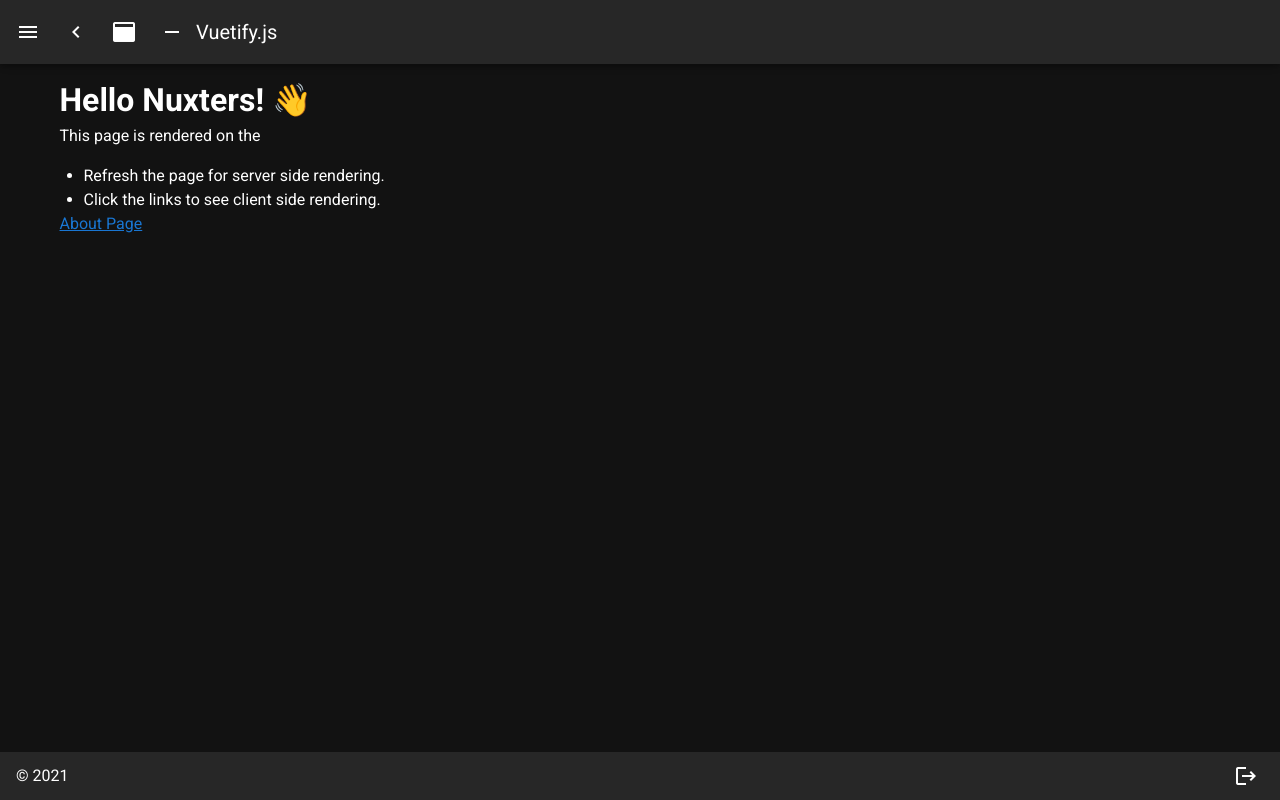
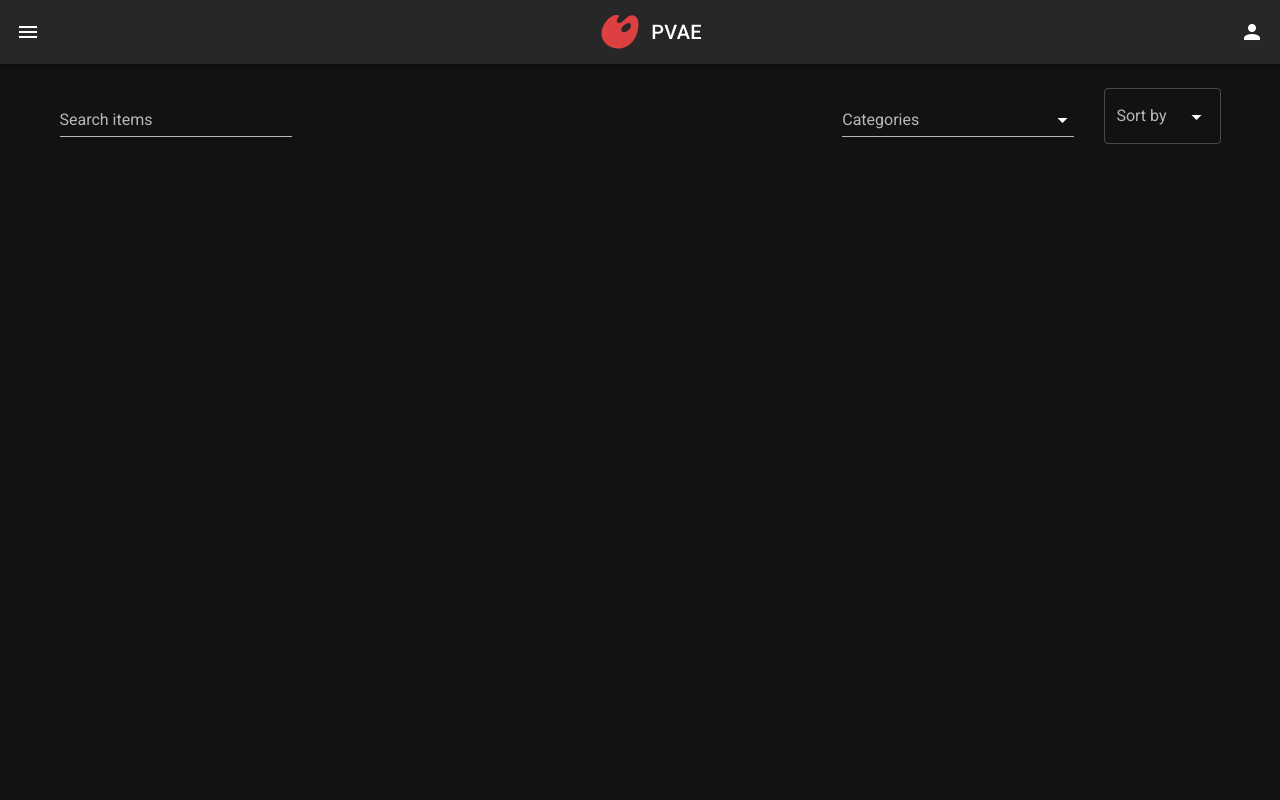
Before and after one commit to Ynov-Web-Mobile-auction/NuxtJS-Front, a Nuxt app: page / in a window 1280 px wide. Built offline with nearby package versions, Linux system fonts and the light colour scheme.

Commit message:
navbar + search in progress

```diff
--- a/layouts/default.vue
+++ b/layouts/default.vue
@@ -2,24 +2,15 @@
   <v-app dark>
     <v-navigation-drawer
       v-model="drawer"
-      :mini-variant="miniVariant"
       :clipped="clipped"
+      temporary
       fixed
       app
     >
     <v-list>
-        <v-list-item
-          v-for="(item, i) in items"
-          :key="i"
-          :to="item.to"
-          router
-          exact
-        >
-          <v-list-item-action>
-            <v-icon>{{ item.icon }}</v-icon>
-          </v-list-item-action>
+        <v-list-item>
           <v-list-item-content>
-            <v-list-item-title v-text="item.title"/>
+            <v-list-item-title>test</v-list-item-title>
           </v-list-item-content>
         </v-list-item>
       </v-list>
@@ -30,85 +21,61 @@
       app
     >
     <v-app-bar-nav-icon @click.stop="drawer = !drawer"/>
-      <v-btn
-        icon
-        @click.stop="miniVariant = !miniVariant"
+    <v-spacer></v-spacer>
+    <NuxtLink to="/" class="logo">
+        <v-avatar>
+        <img
+            src="../assets/img/logo.svg"
+            alt="John"
         >
-        <v-icon>mdi-{{ `chevron-${miniVariant ? 'right' : 'left'}` }}</v-icon>
+        </v-avatar>
+        <v-toolbar-title class="title" v-text="title"/>
+    </NuxtLink>
+    <v-spacer></v-spacer>
+    <v-btn icon to="/profil">
+        <v-icon class="icon _account">mdi-account</v-icon>
     </v-btn>
-      <v-btn
-        icon
-        @click.stop="clipped = !clipped"
-      >
-        <v-icon>mdi-application</v-icon>
-      </v-btn>
-      <v-btn
-        icon
-        @click.stop="fixed = !fixed"
-      >
-        <v-icon>mdi-minus</v-icon>
-      </v-btn>
-      <v-toolbar-title v-text="title"/>
+
     </v-app-bar>
     <v-main>
         <v-container>
             <nuxt/>
         </v-container>
     </v-main>
-    <v-footer
-      :absolute="!fixed"
-      app
-    >
-      <span>&copy; {{ new Date().getFullYear() }}</span>
-      <v-spacer></v-spacer>
-      <v-btn
-        icon
-        @click="logout"
-      >
-        <v-icon>mdi-logout</v-icon>
-      </v-btn>
-    </v-footer>
+
   </v-app>
 </template>
-
 <script>
 export default {
     data() {
         return {
             clipped: false,
             drawer: false,
-      fixed: false,
-      items: [
-        {
-          icon: 'mdi-apps',
-          title: 'Welcome',
-          to: '/'
-        },
-        {
-          icon: 'mdi-profil',
-          title: 'Profil',
-          to: '/profil'
-        },
-      ],
-      miniVariant: false,
-      right: true,
-      rightDrawer: false,
-      title: 'Vuetify.js'
+            title: 'PVAE'
         }
     },
-
-  methods: {
-    async logout() {
-      try {
-        await this.$auth.logout().then(() => {
-          this.$router.push({
-            path: '/login'
-          });
-        });
-      } catch (e) {
-        console.log(e);
+}
+</script>
+<style lang="scss">
+    .logo {
+        display: flex;
+        .v-avatar {
+            margin: 0 5px 0 20px;
+        }
+        .title {
+            align-items: center;
+            display: flex;
         }
     }
+    .v-icon {
+        &._account {
+            // font-size: 30px;
         }
     }
-</script>
+
+
+    .nuxt-link-active {
+        color: inherit !important;
+        text-decoration: none;
+    }
+</style>
--- /dev/null
+++ b/layouts/defaultold.vue
@@ -0,0 +1,114 @@
+<template>
+  <v-app dark>
+    <v-navigation-drawer
+      v-model="drawer"
+      :mini-variant="miniVariant"
+      :clipped="clipped"
+      fixed
+      app
+    >
+      <v-list>
+        <v-list-item
+          v-for="(item, i) in items"
+          :key="i"
+          :to="item.to"
+          router
+          exact
+        >
+          <v-list-item-action>
+            <v-icon>{{ item.icon }}</v-icon>
+          </v-list-item-action>
+          <v-list-item-content>
+            <v-list-item-title v-text="item.title"/>
+          </v-list-item-content>
+        </v-list-item>
+      </v-list>
+    </v-navigation-drawer>
+    <v-app-bar
+      :clipped-left="clipped"
+      fixed
+      app
+    >
+      <v-app-bar-nav-icon @click.stop="drawer = !drawer"/>
+      <v-btn
+        icon
+        @click.stop="miniVariant = !miniVariant"
+      >
+        <v-icon>mdi-{{ `chevron-${miniVariant ? 'right' : 'left'}` }}</v-icon>
+      </v-btn>
+      <v-btn
+        icon
+        @click.stop="clipped = !clipped"
+      >
+        <v-icon>mdi-application</v-icon>
+      </v-btn>
+      <v-btn
+        icon
+        @click.stop="fixed = !fixed"
+      >
+        <v-icon>mdi-minus</v-icon>
+      </v-btn>
+      <v-toolbar-title v-text="title"/>
+    </v-app-bar>
+    <v-main>
+      <v-container>
+        <nuxt/>
+      </v-container>
+    </v-main>
+    <v-footer
+      :absolute="!fixed"
+      app
+    >
+      <span>&copy; {{ new Date().getFullYear() }}</span>
+      <v-spacer></v-spacer>
+      <v-btn
+        icon
+        @click="logout"
+      >
+        <v-icon>mdi-logout</v-icon>
+      </v-btn>
+    </v-footer>
+  </v-app>
+</template>
+
+<script>
+export default {
+  data() {
+    return {
+      clipped: false,
+      drawer: false,
+      fixed: false,
+      items: [
+        {
+          icon: 'mdi-apps',
+          title: 'Welcome',
+          to: '/'
+        },
+        {
+          icon: 'mdi-profil',
+          title: 'Profil',
+          to: '/profil'
+        },
+      ],
+      miniVariant: false,
+      right: true,
+      rightDrawer: false,
+      title: 'Vuetify.js'
+    }
+  },
+
+  methods: {
+    async logout() {
+      try {
+        await this.$auth.logout().then(() => {
+          this.$router.push({
+            path: '/login'
+          });
+        });
+      } catch (e) {
+        console.log(e);
+      }
+    }
+  }
+}
+</script>
--- a/nuxt.config.js
+++ b/nuxt.config.js
@@ -77,9 +77,9 @@ export default {
         }
     },
 
-    router: {
-        middleware: ['auth']
-    },
+    // router: {
+    //     middleware: ['auth']
+    // },
 
     // Vuetify module configuration: https://go.nuxtjs.dev/config-vuetify
     vuetify: {
--- a/pages/index.vue
+++ b/pages/index.vue
@@ -1,27 +1,79 @@
 <template>
-  <div>
-    <h1>Hello Nuxters! 👋</h1>
-    <p>
-      This page is rendered on the <strong>{{ rendering }}</strong>
-    </p>
-    <p v-if="rendering === 'server'">
-      First load or hard refresh is done on server side.
-    </p>
-    <p v-if="rendering === 'client'">Navigation is done on client side.</p>
-    <ul>
-      <li>Refresh the page for server side rendering.</li>
-      <li>Click the links to see client side rendering.</li>
-    </ul>
-
-    <NuxtLink to="/profil">About Page</NuxtLink>
-  </div>
+    <div class="search_box">
+        <v-text-field class="search" label="Search items"></v-text-field>
+        <v-select
+            v-model="select_categories"
+            class="select categories"
+            :items="items_categories"
+            label="Categories"
+            attach
+            multiple
+        ><template v-slot:selection="{ item, index }">
+            <v-chip v-if="index < 2">
+            <span>{{ item }}</span>
+            </v-chip>
+            <span
+            v-if="index === 1"
+            class="grey--text caption"
+            >
+            (+{{ select_categories.length - 1 }} others)
+            </span>
+        </template>
+        </v-select>
+        <v-select
+            v-model="select_sortby"
+            class="select sortby"
+            :items="items_sortby"
+            label="Sort by"
+            outlined
+        ></v-select>
+    </div>
 </template>
 <script>
+
 export default {
-  asyncData() {
-    return {
-      rendering: process.server ? 'server' : 'client'
+    data() {
+        return {
+            select_categories: [],
+            items_categories: [
+                'Programming',
+                'Design',
+                'Gaming',
+                'Sport',
+                'Other',
+            ],
+            select_sortby: [],
+            items_sortby: [
+                'Recent',
+                'Oldest',
+                'Most Favorited',
+                'Lowest Price',
+                'Highest Price',
+            ],
+        }
     }
-  }
 }
 </script>
+<style lang="scss">
+.search_box {
+    margin-top: 12px;
+    display: flex;
+    .select {
+
+        &.categories {
+            max-width: 20%;
+            margin-left: auto;
+            margin-right: 30px;
+        }
+
+        &.sortby {
+            max-width: 10%;
+        }
+    }
+    .search {
+        margin-right: 20px;
+        max-width: 20%;
+    }
+}
+
+</style>
--- /dev/null
+++ b/pages/indexold.vue
@@ -0,0 +1,27 @@
+<template>
+  <div>
+    <h1>Hello Nuxdddddters! 👋</h1>
+    <p>
+      This page is rendered on the <strong>{{ rendering }}</strong>
+    </p>
+    <p v-if="rendering === 'server'">
+      First load or hard refresh is done on server side.
+    </p>
+    <p v-if="rendering === 'client'">Navigation is done on client side.</p>
+    <ul>
+      <li>Refresh the page for server side rendering.</li>
+      <li>Click the links to see client side rendering.</li>
+    </ul>
+
+    <NuxtLink to="/profil">About Page</NuxtLink>
+  </div>
+</template>
+<script>
+export default {
+  asyncData() {
+    return {
+      rendering: process.server ? 'server' : 'client'
+    }
+  }
+}
+</script>
```
Also changed, not shown: assets/img/logo.svg (added). Lines whose indentation alone changed are shown as unchanged.
